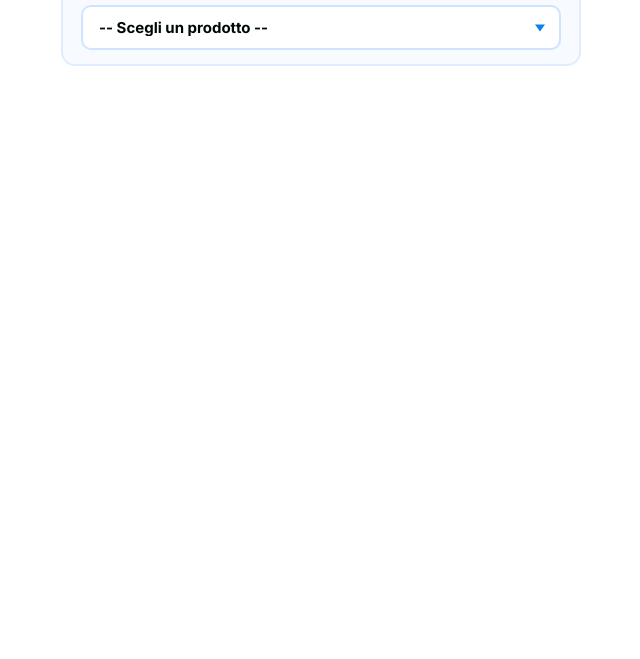
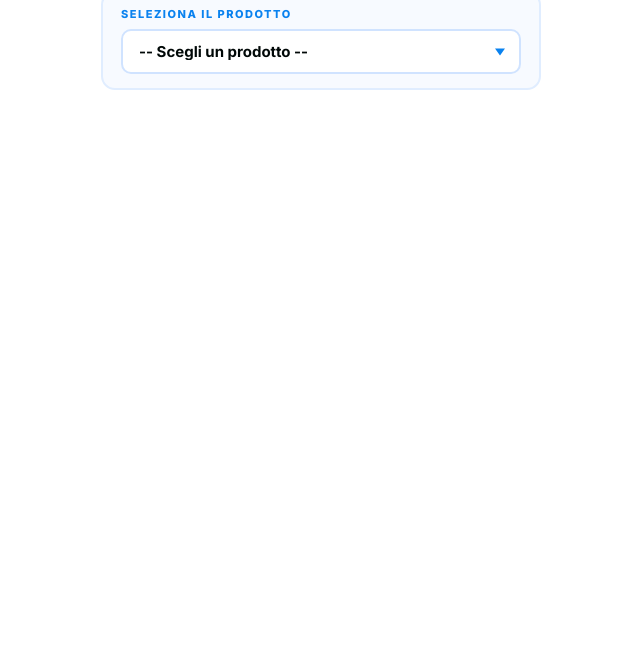
Before and after one commit to metodouniversitario/pagamenti-mu, a plain HTML site: page index.html in a window 1280 px wide. Shown: the part 141-800 px from the top of the page, without its empty margins (319-959 px from the left). Drawn offline with Linux system fonts and the light colour scheme.

Commit message:
Center content vertically

```diff
--- a/index.html
+++ b/index.html
@@ -12,7 +12,11 @@
       font-family: 'Inter', sans-serif;
       min-height: 100vh;
       background: #ffffff;
-      padding: 40px 16px 16px;
+      padding: 16px;
+      display: flex;
+      align-items: flex-start;
+      justify-content: center;
+      padding-top: 8vh;
     }
 
     .container {
```
